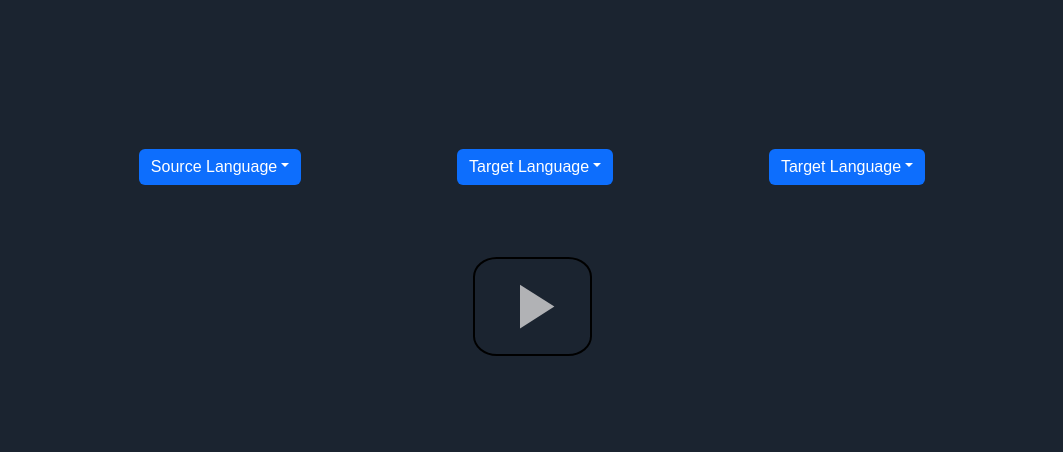
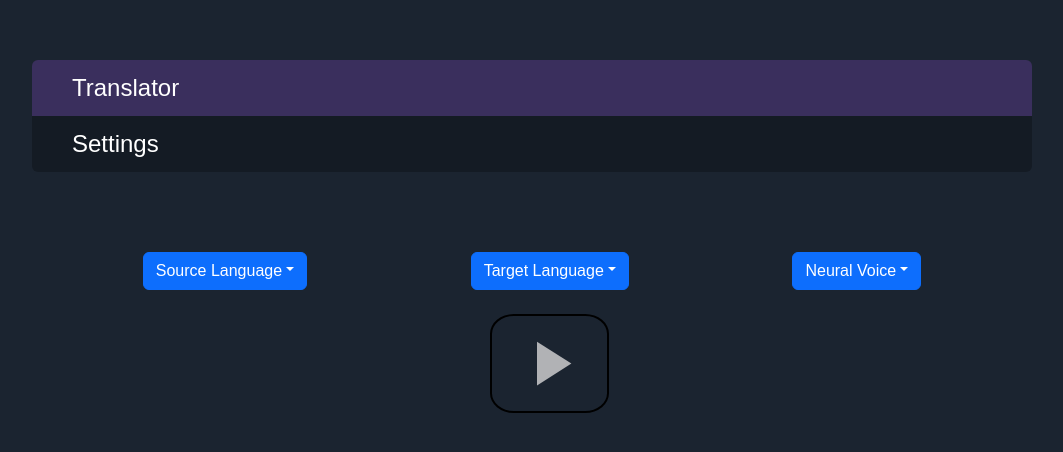
Before and after one commit to tpcollins/arcoc, a Next.js app: page /Verbose in a window 1280 px wide. Shown: the part 148-600 px from the top of the page, without its empty margins (108-1171 px from the left). Built offline with nearby package versions, Linux system fonts and the light colour scheme.

Commit message:
starting settings page and refunctioning comps for usability. TODO on page.tsx

```diff
--- a/src/app/Data/Data.tsx
+++ b/src/app/Data/Data.tsx
@@ -4,6 +4,8 @@ import {
     Listgroup,
     DropdownData
 } from "./DataDef";
+
+import DropdownMenu from "../R Components/DropdownMenu";
 
 // Form Section
 export const shareKeyFormData: FormData = {
@@ -26,31 +28,63 @@ export const transPageLgData: Listgroup = {
 }
 
 // Dropdown Language Section
-export const targetLangData: DropdownData = {
+export const targetLangData: DropdownData<{ lang: string; flag: string }> = {
   btnDrpDwnTxt: "Target Language",
   links: [
-    {lang: "Español", flag: "/icons/spain.svg"},
-    {lang: "English", flag: "/icons/america.svg"},
-    {lang: "Chinese", flag: "/icons/china.svg"},
+    { lang: "English", flag: "/icons/america.svg" },
+    { lang: "Español", flag: "/icons/spain.svg" },
+    { lang: "Chinese", flag: "/icons/china.svg" }
   ]
-}
+};
 
-export const sourceLangData: DropdownData = {
+  <DropdownMenu
+    data={targetLangData}
+    renderItem={(item) => (
+      <>
+        <img alt="flag" src={item.flag} width="16" height="16" style={{ paddingRight: "5px" }} />
+        {item.lang}
+      </>
+    )}
+/>;
+
+export const sourceLangData: DropdownData<{ lang: string; flag: string }> = {
   btnDrpDwnTxt: "Source Language",
   links: [
-    {lang: "Español", flag: "/icons/spain.svg"},
-    {lang: "English", flag: "/icons/america.svg"},
-    {lang: "Chinese", flag: "/icons/china.svg"},
+    { lang: "English", flag: "/icons/america.svg" },
+    { lang: "Español", flag: "/icons/spain.svg" },
+    { lang: "Chinese", flag: "/icons/china.svg" }
   ]
-}
+};
 
-export const neuralVoiceData: DropdownData = {
+  <DropdownMenu
+    data={sourceLangData}
+    renderItem={(item) => (
+      <>
+        <img alt="flag" src={item.flag} width="16" height="16" style={{ paddingRight: "5px" }} />
+        {item.lang}
+      </>
+    )}
+/>;
+
+export const neuralVoiceData: DropdownData<{ lang: string; flag: string }> = {
   btnDrpDwnTxt: "Neural Voice",
   links: [
-    {lang: "Español", flag: "/icons/spain.svg"},
-    {lang: "AriaNeural", flag: "/icons/america.svg"},
-    {lang: "GuyNeural", flag: "/icons/america.svg"},
-    {lang: "JennyNeural", flag: "/icons/america.svg"},
-    {lang: "Chinese", flag: "/icons/china.svg"},
+    { lang: "AriaNeural (Cheerful Male)", flag: "/icons/america.svg" },
+    { lang: "GuyNeural (Professional Male)", flag: "/icons/america.svg" },
+    { lang: "JennyNeural (Empathetic Female)", flag: "/icons/america.svg" },
+    { lang: "DaliaNeural (General Female)", flag: "/icons/spain.svg" },
+    { lang: "JorgeNeural (Friendly Male)", flag: "/icons/spain.svg" },
+    { lang: "XiaoxiaoNeural (Cheerful Female)", flag: "/icons/china.svg" },
+    { lang: "YunxiNeural (Calm Male)", flag: "/icons/china.svg" }
   ]
-}
+};
+
+  <DropdownMenu
+    data={neuralVoiceData}
+    renderItem={(item) => (
+      <>
+        <img alt="flag" src={item.flag} width="16" height="16" style={{ paddingRight: "5px" }} />
+        {item.lang}
+      </>
+    )}
+/>;
--- a/src/app/Data/DataDef.ts
+++ b/src/app/Data/DataDef.ts
@@ -24,9 +24,9 @@ export interface Listgroup {
 }
 
 // Dropdown Section
-export interface DropdownData {
+export interface DropdownData<T> {
     btnDrpDwnTxt: string;
-    links: DropdownButtons[];
+    links: T[];
 }
 
 export interface DropdownButtons {
--- a/src/app/R Components/DropdownMenu.tsx
+++ b/src/app/R Components/DropdownMenu.tsx
@@ -1,51 +1,43 @@
-import Image from "next/image";
+"use client";
+
 import { Dropdown } from 'react-bootstrap';
 import { DropdownData } from '../Data/DataDef';
+import { useState } from "react";
 
-interface DropdownMenuProps {
-  data: DropdownData;
+interface DropdownMenuProps<T> {
+  data: DropdownData<T>;
+  renderItem: (item: T) => React.ReactNode;
 }
 
-const DropdownMenu: React.FC<DropdownMenuProps> = ({ data }) => {
+const DropdownMenu = <T extends {}>({ data, renderItem }: DropdownMenuProps<T>) => {
+
+  const [selected, setSelected] = useState(data.btnDrpDwnTxt);
+
+  const handleSelect = (selectedItem: T) => {
+    setSelected((selectedItem as any).lang);
+  }
 
   return (
     <>
-      <Dropdown>
-        <Dropdown.Toggle
-        id="dropdown-basic"
-        style={{
-          outline: 'none',
-          border: 'none' }}>
-          {data.btnDrpDwnTxt}
+      <Dropdown onSelect={(eventKey) => handleSelect(eventKey as unknown as T)}>
+        <Dropdown.Toggle id="dropdown-basic">
+          {selected}
         </Dropdown.Toggle>
 
         <Dropdown.Menu>
           {data.links.map((item, idx) => (
             <Dropdown.Item
             href="#/action-1"
+            eventKey={item as any}
+            key={idx}
+            onClick={() => handleSelect(item)}
             style={{
               borderBottom: idx !== data.links.length - 1 ? '1px solid' : 'none',
               padding: '8px 16px',
               width: '100%'
           }}
             >
-            <div style={{
-              alignItems: 'center',
-              display: 'flex',
-              width: '100%'
-              }}>
-              <Image
-                  alt="File icon"
-                  aria-hidden
-                  height={16}
-                  key={idx}
-                  src={item.flag}
-                  style={{paddingRight: '5px'}}
-                  width={16}
-
-              />
-              {item.lang}
-            </div>
+              {renderItem(item)}
             </Dropdown.Item>
           ))}
         </Dropdown.Menu>
--- a/src/app/R Components/ListGroup.tsx
+++ b/src/app/R Components/ListGroup.tsx
@@ -8,7 +8,7 @@ interface ListGroupProps {
 }
 
 const ListGroup: React.FC<ListGroupProps> = ({ data }) => {
-  const [styleIndex, setStyleIndex] = useState(-1);
+  const [styleIndex, setStyleIndex] = useState(0);
 
   const handleClick = (idx: number) => {
     setStyleIndex(idx);
--- a/src/app/Verbose/page.tsx
+++ b/src/app/Verbose/page.tsx
@@ -1,6 +1,6 @@
 /* TODO:
-    1. Read in Neural Voice data to 3rd dropdown (review azure docs on what this data looks like)
-    2. Figure out where exactly to bring in dropdown menu
+    1. Make all components fully reusable
+    2. Do settings page
     3. Review Azure Speech docs to start connecting backend
 */
 "use client";
@@ -9,23 +9,97 @@ import React from 'react';
 import PlayButton from '../R Components/PlayButton';
 import ListGroup from '../R Components/ListGroup';
 import DropdownMenu from '../R Components/DropdownMenu';
+
 import { transPageLgData } from '../Data/Data';
-import { targetLangData } from '../Data/Data';
-import { sourceLangData } from '../Data/Data';
+import { sourceLangData, targetLangData, neuralVoiceData } from '../Data/Data';
 
 const Verbose: React.FC = () => {
 
     return(
         <>
             <div className="container d-flex flex-column justify-content-center align-items-center min-vh-100">
-                <div className="d-flex justify-content-around w-75 mb-4">
-                    <DropdownMenu data={sourceLangData} />
-                    <DropdownMenu data={targetLangData} />
-                    <DropdownMenu data={targetLangData} />
+                <div className="w-100 d-flex justify-content-around mb-20">
+                    <ListGroup data={transPageLgData} />
                 </div>
 
-                <div className="d-flex justify-content-center mt-5">
-                    <PlayButton />
+                <div className="d-flex justify-content-around w-75 mb-4">
+
+                    <DropdownMenu
+                        data={sourceLangData}
+                        renderItem={(item) => (
+                            <>
+                                <div
+                                style={{
+                                    alignItems: 'center',
+                                    display: 'flex',
+                                    width: '100%'
+                                }}
+                                >
+                                    <img
+                                    alt="File icon"
+                                    aria-hidden
+                                    height={16}
+                                    src={item.flag}
+                                    style={{paddingRight: '5px'}}
+                                    width={16}
+                                    />
+                                    {item.lang}
+                                </div>
+                            </>
+                        )}
+                    />
+
+                    <div className="d-flex flex-column align-items-center">
+                        <DropdownMenu
+                        data={targetLangData}
+                        renderItem={(item) => (
+                            <div style={{
+                                alignItems: 'center',
+                                display: 'flex',
+                                width: '100%' }}>
+                                <img
+                                    alt="File icon"
+                                    aria-hidden
+                                    height={16}
+                                    src={item.flag}
+                                    style={{ paddingRight: '5px' }}
+                                    width={16}
+                                />
+                                {item.lang}
+                            </div>
+                        )}
+                        />
+
+                        <div className="mt-4">
+                            <PlayButton />
+                        </div>
+                    </div>
+
+                    <DropdownMenu
+                        data={neuralVoiceData}
+                        renderItem={(item) => (
+                            <>
+                                <div
+                                style={{
+                                    alignItems: 'center',
+                                    display: 'flex',
+                                    width: '100%'
+                                }}
+                                >
+                                    <img
+
+                                    alt="File icon"
+                                    aria-hidden
+                                    height={16}
+                                    src={item.flag}
+                                    style={{paddingRight: '5px'}}
+                                    width={16}
+                                    />
+                                    {item.lang}
+                                </div>
+                            </>
+                        )}
+                    />
                 </div>
             </div>
         </>
--- a/src/app/globals.css
+++ b/src/app/globals.css
@@ -49,13 +49,30 @@ body {
 }
 
 /* 3. List Group Styles */
-#lgTextStyle{
+/* #lgTextStyle{
   color: white;
-}
+} */
 
 .list-group-item {
   outline: none !important;
   border: none !important;
+}
+
+#lgTextStyle {
+  font-size: 1.5rem; /* Increase font size */
+  padding: 10px 40px; /* Add padding to increase the clickable area */
+  color:white;
+}
+
+.list-group {
+  width: 100%; /* Make ListGroup span the full width */
+  max-width: 1000px; /* Limit maximum width */
+  margin: 0 auto; /* Center horizontally */
+}
+
+/* Add more spacing between ListGroup and Dropdown buttons */
+.mb-4 {
+  margin-bottom: 2rem !important; /* Increase margin-bottom for more space */
 }
 
 /* 4. Dropdown Button Styles */
```
Also changed, not shown: src/app/R Components/Form.tsx (+44 -20 lines). Lines whose indentation alone changed are shown as unchanged.
